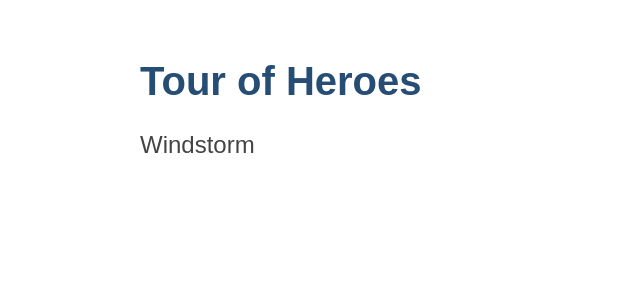
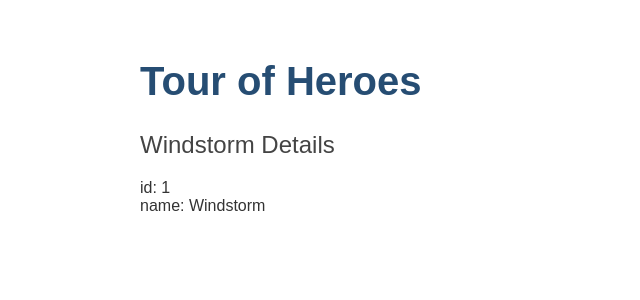
Before and after one commit to dennismacc/angular-tour-of-heroes, an Angular app: page / in a window 1280 px wide. Shown: the top 300 px of the page, without its empty margins (0-640 px from the left). Built offline with nearby package versions, Linux system fonts and the light colour scheme.

Commit message:
create hero.ts file, write logic to import hero data and display to page

```diff
--- /dev/null
+++ b/src/app/hero.ts
@@ -0,0 +1,4 @@
+export interface Hero {
+  id: number;
+  name: string;
+}
--- a/src/app/heroes/heroes.component.html
+++ b/src/app/heroes/heroes.component.html
@@ -1,3 +1,3 @@
-<h2>
-  {{hero}}
-</h2>
+<h2>{{hero.name}} Details</h2>
+<div><span>id: </span>{{hero.id}}</div>
+<div><span>name: </span>{{hero.name}}</div>
--- a/src/app/heroes/heroes.component.ts
+++ b/src/app/heroes/heroes.component.ts
@@ -1,11 +1,14 @@
 import { Component } from '@angular/core';
+import { Hero } from '../hero';
 
 @Component({
   selector: 'app-heroes',
   templateUrl: './heroes.component.html',
-  styleUrls: ['./heroes.component.css'],
+  styleUrls: ['./heroes.component.css']
 })
-
 export class HeroesComponent {
-  hero = 'Windstorm';
+  hero: Hero = {
+    id: 1,
+    name: 'Windstorm'
+  };
 }
```
